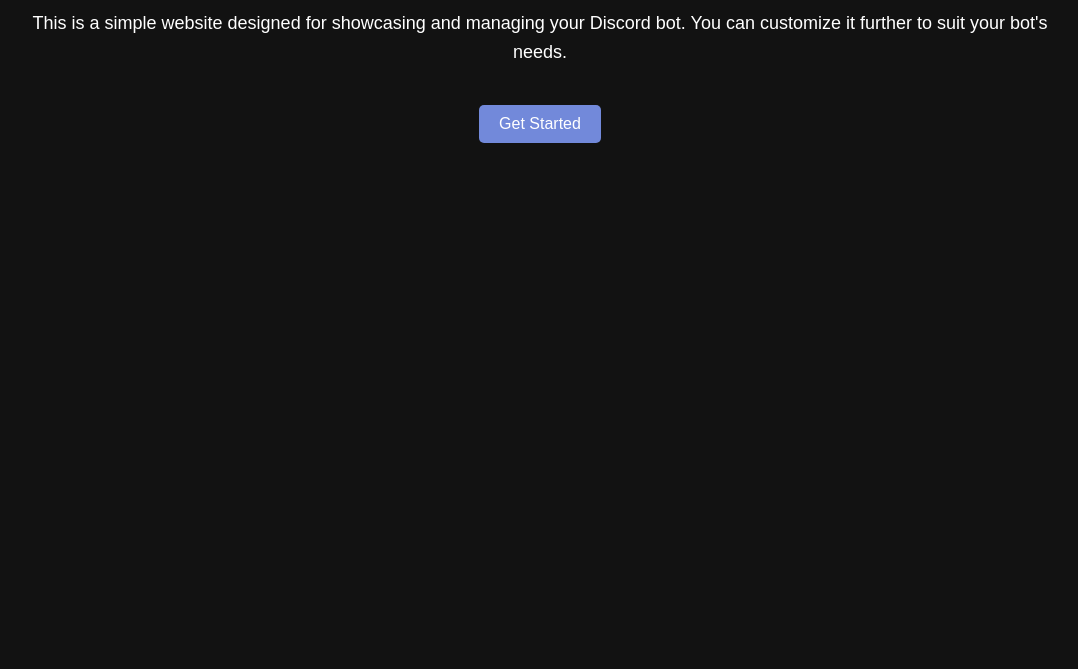
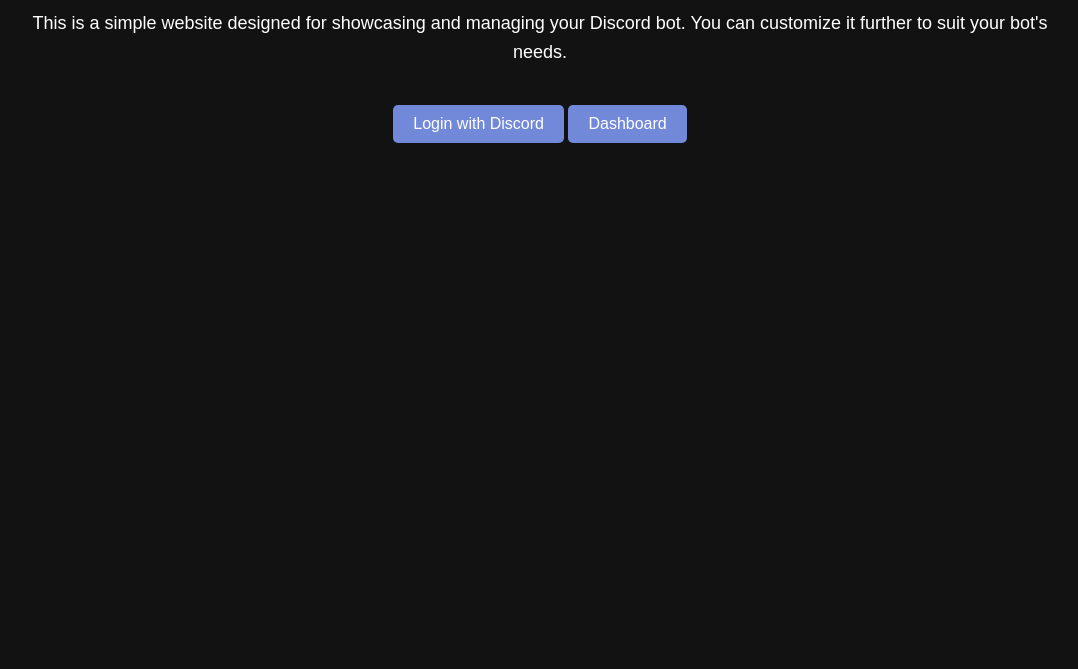
Before and after one commit to Mohamed-Ali-H115/vortex, a website: page index.html in a window 1280 px wide. Shown: the part 131-800 px from the top of the page, without its empty margins (100-1178 px from the left). Drawn offline with Linux system fonts and the light colour scheme.

Commit message:
Update index.html

```diff
--- a/index.html
+++ b/index.html
@@ -49,7 +49,8 @@
     <div class="container">
         <h1>Welcome to Discord Bot Website</h1>
         <p>This is a simple website designed for showcasing and managing your Discord bot. You can customize it further to suit your bot's needs.</p>
-        <a href="#" class="button">Get Started</a>
+        <a href="#" class="button">Login with Discord</a>
+        <a href="dashboard.html" class="button">Dashboard</a>
     </div>
 </body>
 </html>
```
